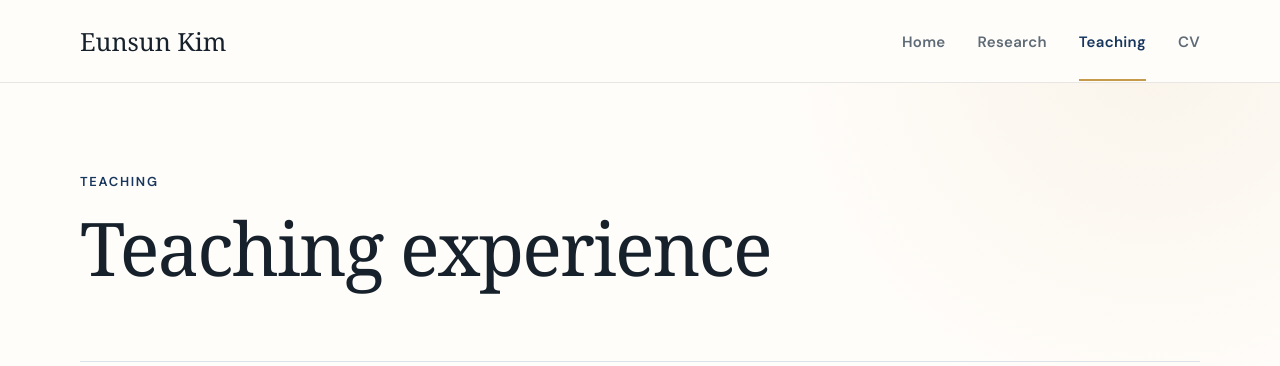
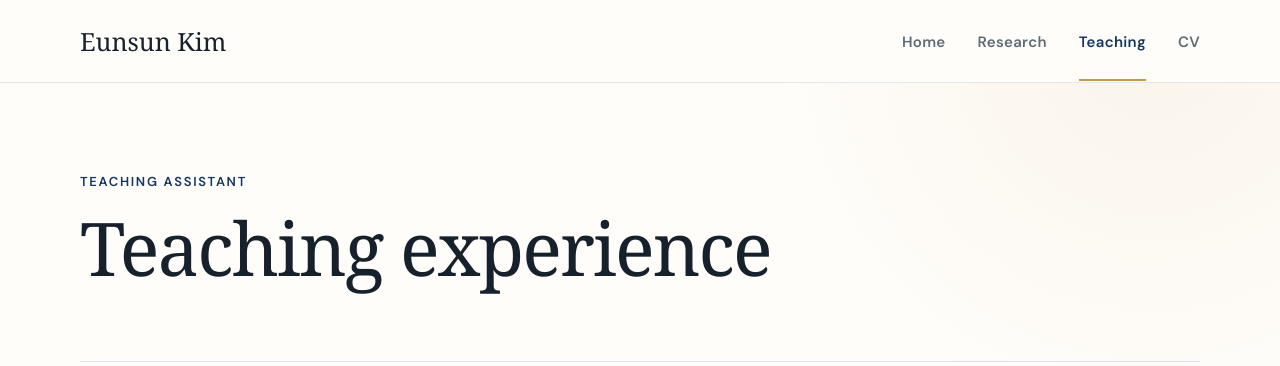
Before and after one commit to eskim14/eskim14.github.io, a Jekyll site: the page built from teaching.md, in a window 1280 px wide. Shown: the top 366 px of the page. Built offline with Jekyll 4.4.1, drawn with Linux system fonts in a browser that asks for light colours; some web fonts are replaced.

Commit message:
Add teaching assistant page label

```diff
--- a/teaching.md
+++ b/teaching.md
@@ -6,7 +6,7 @@ permalink: /teaching/
 ---
 
 <header class="page-header page-header--compact">
-  <p class="eyebrow">Teaching</p>
+  <p class="eyebrow">Teaching Assistant</p>
   <h1>Teaching experience</h1>
 </header>
 
```
